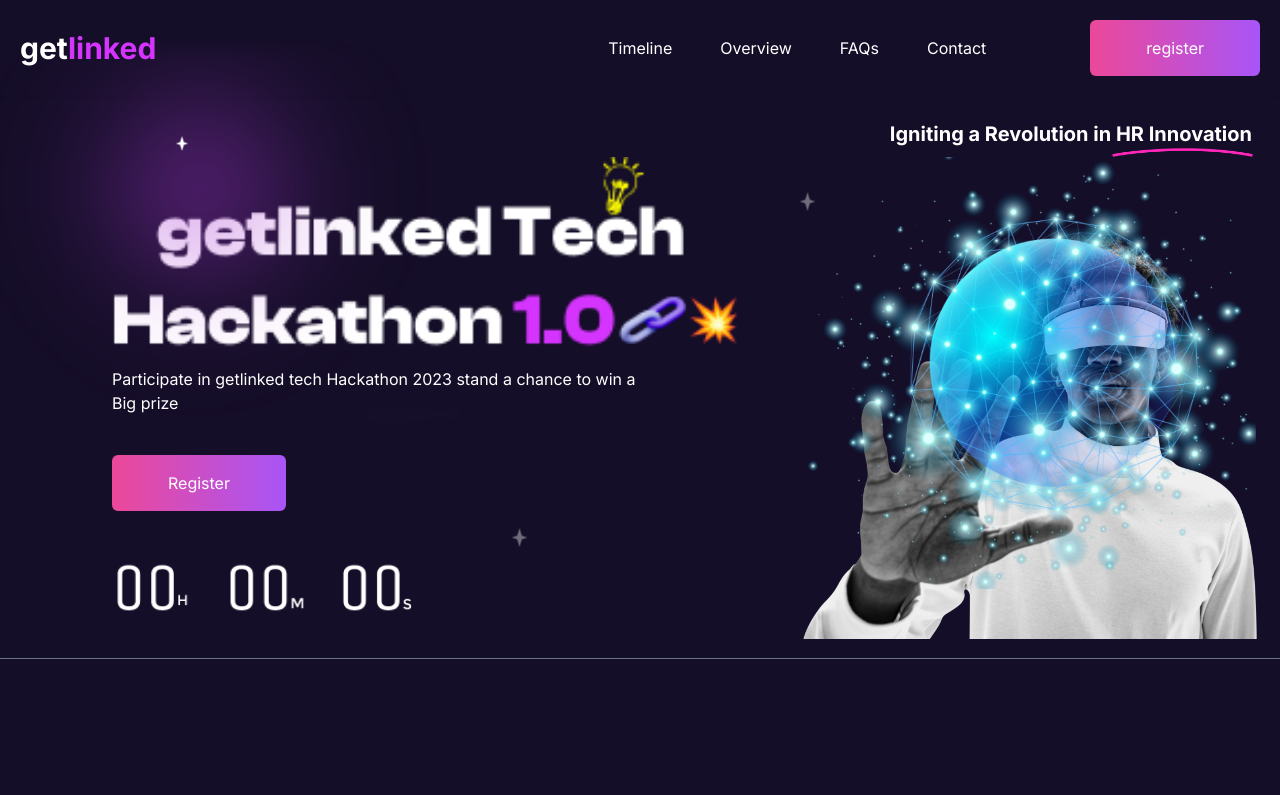
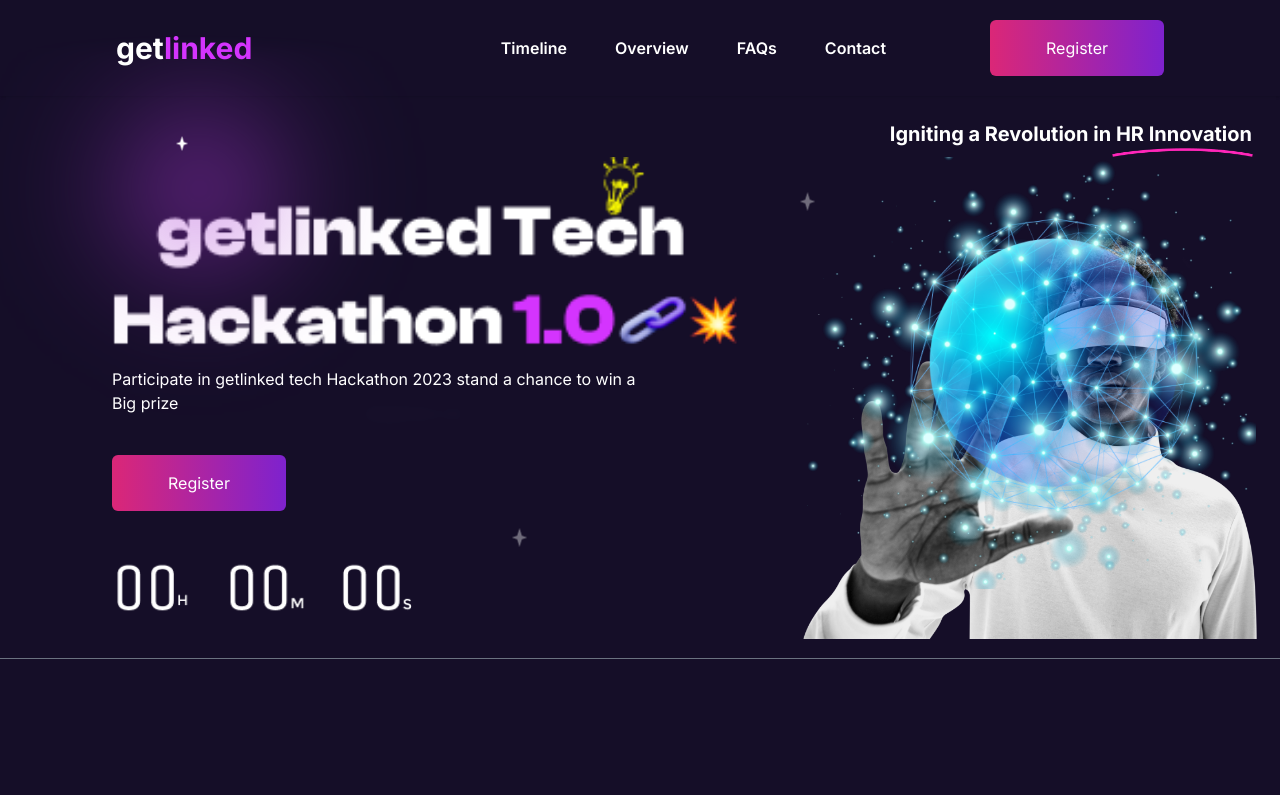
Before and after one commit to kelechukwu1/getlinkedAI, a Next.js app: page / in a window 1280 px wide. Shown: the top 795 px of the page. Built offline with nearby package versions, Linux system fonts and the light colour scheme.

Commit message:
done with navbar and its links style

```diff
--- a/src/app/globals.css
+++ b/src/app/globals.css
@@ -32,4 +32,9 @@
 	.blur {
 		filter: blur(8px); /* Adjust the blur intensity as needed */
 	}
+	/* Custom gradient border class */
+	.gradient-border {
+		border-image: linear-gradient(to bottom, #ff26b9, #903aff);
+		border-image-slice: 1;
+	}
 }
--- /dev/null
+++ b/src/components/BorderButton.jsx
@@ -0,0 +1,32 @@
+import React from "react";
+
+const BorderButton = React.forwardRef(
+	({ text, type = "button", customClasses = "", onClick }, ref) => {
+		const buttonProps = onClick ? { onClick } : {};
+
+		return (
+			<>
+				{/* <div
+					type={type}
+					className={`text-white px-14 border-4 text-center py-4 hover:cursor-pointer transition-all duration-500 gradient-border ${customClasses}`}
+					ref={ref}
+					{...buttonProps}
+				>
+					{text}
+				</div> */}
+				<button
+					class="bg-gradient-to-b from-purple-700 to-pink-600 text-white font-semibold rounded p-[0.17rem]"
+					ref={ref}
+					type={type}
+					{...buttonProps}
+				>
+					<span class="flex w-full bg-custom-color text-white rounded py-4 px-14">
+						{text}
+					</span>
+				</button>
+			</>
+		);
+	}
+);
+
+export default BorderButton;
--- a/src/components/Button.jsx
+++ b/src/components/Button.jsx
@@ -6,10 +6,11 @@
 const Button = React.forwardRef(
 	({ text, type = "button", customClasses = "", onClick }, ref) => {
 		const buttonProps = onClick ? { onClick } : {};
+
 		return (
 			<button
 				type={type}
-				className={`text-white px-14 text-center rounded-md bg-gradient-to-r from-pink-500 to-purple-500 hover:from-pink-600 hover:to-purple-600 py-4 hover:cursor-pointer transition-all duration-500 ${customClasses}`}
+				className={`text-white px-14 text-center rounded-md bg-gradient-to-r from-pink-600 to-purple-700 hover:from-pink-600 hover:to-purple-600 py-4 hover:cursor-pointer transition-all duration-500 ${customClasses}`}
 				ref={ref}
 				{...buttonProps}
 			>
--- a/src/components/NavBar.jsx
+++ b/src/components/NavBar.jsx
@@ -5,6 +5,7 @@
 import { usePathname } from "next/navigation";
 import { RiCloseLine } from "react-icons/ri";
 import Button from "./Button";
+import BorderButton from "./BorderButton";
 
 const NavBar = () => {
 	const pathname = usePathname();
@@ -31,9 +32,9 @@
 	return (
 		<>
 			<header>
-        <div className="md:flex md:p-5 items-center justify-between shadow bg-custom-color">
-          <div className="p-5 md:p-0 md:flex w-full md:justify-between items-center">
-            <div className="flex justify-between items-center">
+				<div className="items-center justify-between shadow md:flex md:p-5 bg-custom-color">
+					<div className="items-center w-full p-5 lg:px-24 md:p-0 md:flex md:justify-between">
+						<div className="flex items-center justify-between">
 							<div>
 								<Link
 									href="/"
@@ -42,15 +43,15 @@
 									}}
 								>
 									<div className="relative z-10">
-                    <span className="text-white font-bold text-3xl">get</span>
-                    <span className="text-color-2 font-bold text-3xl">
+										<span className="text-3xl font-bold text-white">get</span>
+										<span className="text-3xl font-bold text-color-2">
 											linked
 										</span>
 									</div>
 								</Link>
 							</div>
 							<div
-                className="md:hidden cursor-pointer text-white"
+								className="text-white cursor-pointer md:hidden"
 								onClick={() => {
 									setOpen(!open);
 								}}
@@ -76,14 +77,22 @@
 							</div>
 						</div>
 
-            <div className="hidden md:flex md:items-center md:pb-0 md:z-auto w-full md:justify-end transition-all duration-500 ease-in text-white">
+						<div className="hidden w-full text-white transition-all duration-500 ease-in md:flex md:items-center md:pb-0 md:z-auto md:justify-end">
 							<div className="items-center">
 								<div className="md:flex">
 									{navLinks.map(({ link, name }) => (
-                    <Link href={link} key={name} className="mx-2 text-center">
+										<Link
+											href={link}
+											key={name}
+											className="mx-2 text-center font-semibold"
+										>
 											<div
 												className={`md:px-4 my-5 md:my-0 ${
-                          pathname.startsWith(link) ? "" : ""
+													(pathname === link && link === "contact") ||
+													(pathname === "/contact" && link === "contact") ||
+													(pathname === "/register" && link === "contact")
+														? "bg-gradient-to-r from-purple-400 to-pink-600 inline-block text-transparent bg-clip-text"
+														: ""
 												}`}
 											>
 												{name}
@@ -92,9 +101,19 @@
 									))}
 								</div>
 							</div>
-              <div className=" md:ml-5 lg:ml-20">
-                <Button text={"register"} />
+							{pathname === "/register" ? (
+								<Link href="/register">
+									<div className="md:ml-5 lg:ml-20">
+										<BorderButton text={"Register"} />
 									</div>
+								</Link>
+							) : (
+								<Link href="/register">
+									<div className="md:ml-5 lg:ml-20">
+										<Button text={"Register"} />
+									</div>
+								</Link>
+							)}
 						</div>
 					</div>
 					{/* mobile screen navbar  */}
@@ -103,8 +122,8 @@
 							!open ? "hidden" : ""
 						}`}
 					>
-            <div className="flex w-full bg-custom-color h-screen">
-              <div className="absolute top-5 right-1 p-4">
+						<div className="flex w-full h-screen bg-custom-color">
+							<div className="absolute p-4 top-5 right-1">
 								<button onClick={() => setOpen(!open)}>
 									<div className="relative w-12 h-12 top-[1rem] right-[1rem]">
 										<div className="absolute w-12 h-12 top-[-0.6rem] left-[-0.7rem]">
@@ -156,13 +175,13 @@
 								onClick={() => {
 									setOpen(!open);
 								}}
-                className="w-full mx-5 my-5 py-24 space-y-5 transition-all duration-500 text-white"
+								className="w-full py-24 mx-5 my-5 space-y-5 text-white transition-all duration-500"
 							>
 								{navLinks.map(({ link, name }) => (
 									<Link
 										href={link}
 										key={name}
-                    className="justify-center items-center flex"
+										className="flex items-center justify-center"
 									>
 										<div
 											className={`hover:bg-pink-600 px-6 py-3 rounded-sm w-full transition-all duration-500 ${
@@ -173,9 +192,11 @@
 										</div>
 									</Link>
 								))}
+								<Link href={"/register"}>
 									<div className="mx-5 py-9">
 										<Button text={"register"} />
 									</div>
+								</Link>
 							</div>
 						</div>
 					</div>
```
Lines whose indentation alone changed are shown as unchanged.
